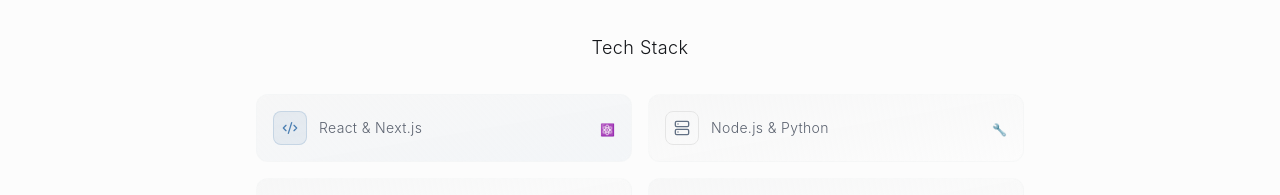
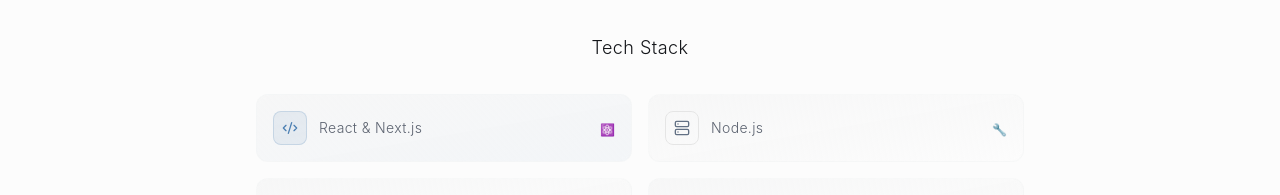
Before and after one commit to rudraprasaaad/rudra-portfolio, a React (Vite) app: page / in a window 1280 px wide. Shown: the part 1130-1325 px from the top of the page. Built offline with nearby package versions, Linux system fonts and the light colour scheme.

Commit message:
changed skills

```diff
--- a/src/components/About.tsx
+++ b/src/components/About.tsx
@@ -11,7 +11,7 @@
 
   const skills = [
     { name: "React & Next.js", icon: Code2, category: "Frontend" },
-    { name: "Node.js & Python", icon: Server, category: "Backend" },
+    { name: "Node.js", icon: Server, category: "Backend" },
     { name: "PostgreSQL & MongoDB", icon: Database, category: "Database" },
     { name: "AWS & Docker", icon: Globe, category: "Cloud" },
   ];
```
